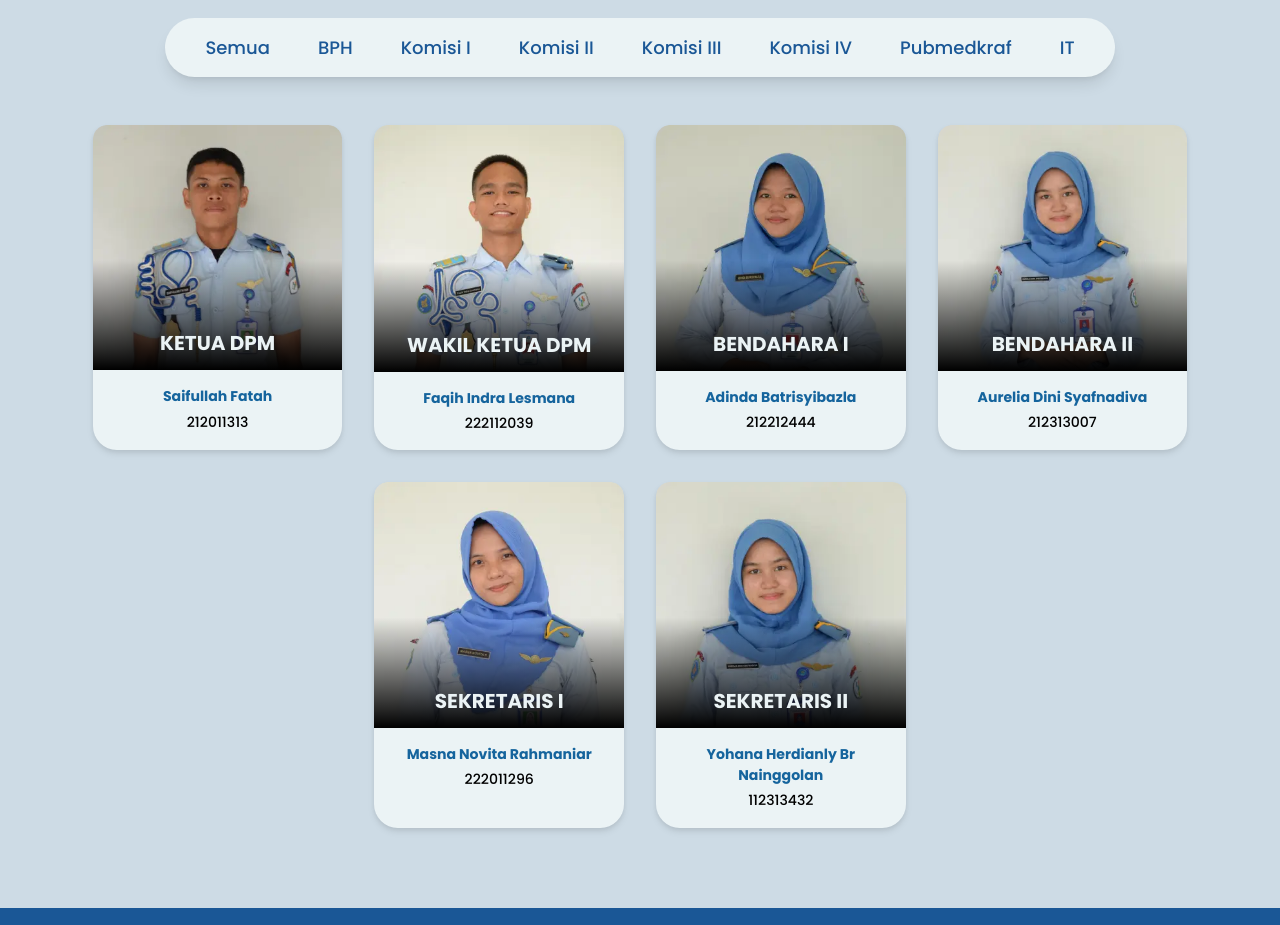
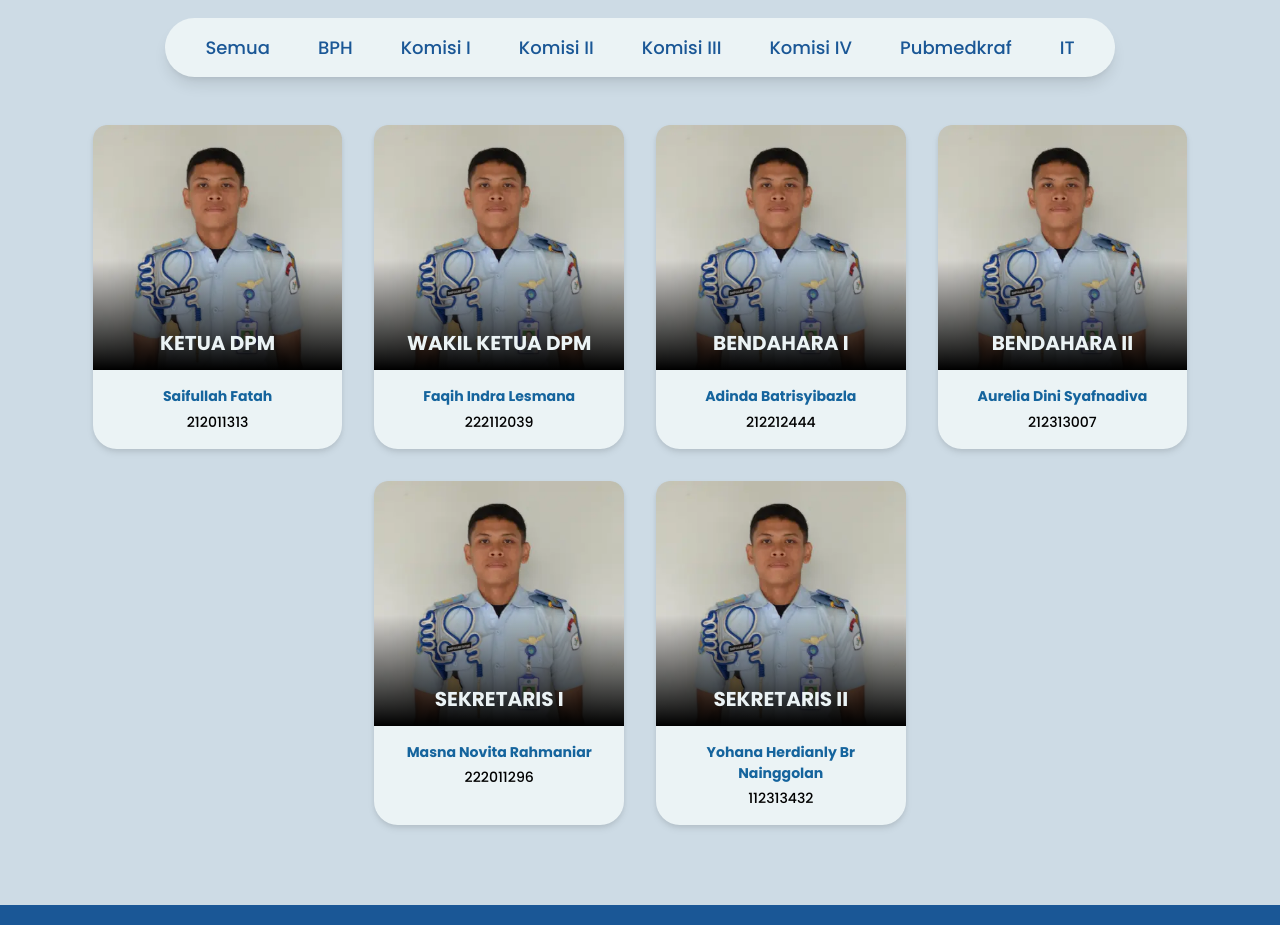
Before and after one commit to Hima-1/IMK-3SI1-KEL1-DPM-2024, a Vue app: page /struktur in a window 1280 px wide. Shown: the part 720-1645 px from the top of the page. Built offline with nearby package versions, Linux system fonts and the light colour scheme.

Commit message:
coba satu gambar

```diff
--- a/src/components/LandingPage/StrukturItem.vue
+++ b/src/components/LandingPage/StrukturItem.vue
@@ -3,7 +3,7 @@
     <!-- Bagian Atas Struktur -->
     <div class="relative rounded-t-[13px]" style="background: linear-gradient(0deg, #041322 7.17%, rgba(102, 102, 102, 0) 96.17%)">
       <!-- Foto -->
-      <img :src="`/mahasiswa/${anggota.foto}`" class=" object-cover w-full rounded-t-[13px]" />
+      <img :src="`/mahasiswa/ketua.webp`" class=" object-cover w-full rounded-t-[13px]" />
       <!-- Jabatan -->
       <div class="absolute content-end bottom-0 left-0 w-full h-1/2 py-3 bg-gradient-to-t from-black to-90%">
         <h2 class="text-[#EBF3F5] font-poppins text-[16px] min-[375px]:text-[23px] min-[425px]:text-[27px] sm:text-[20px] font-bold text-center">{{ anggota.jabatan }}</h2>
```
